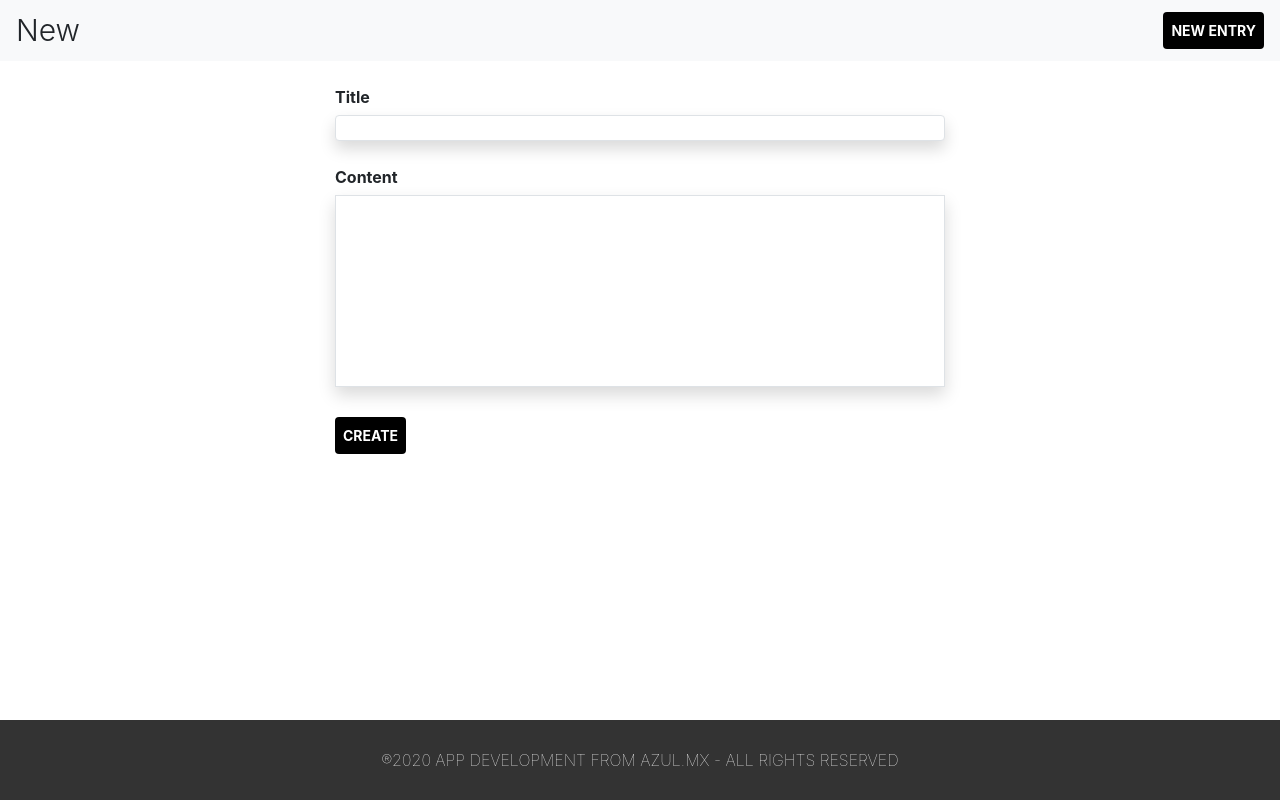
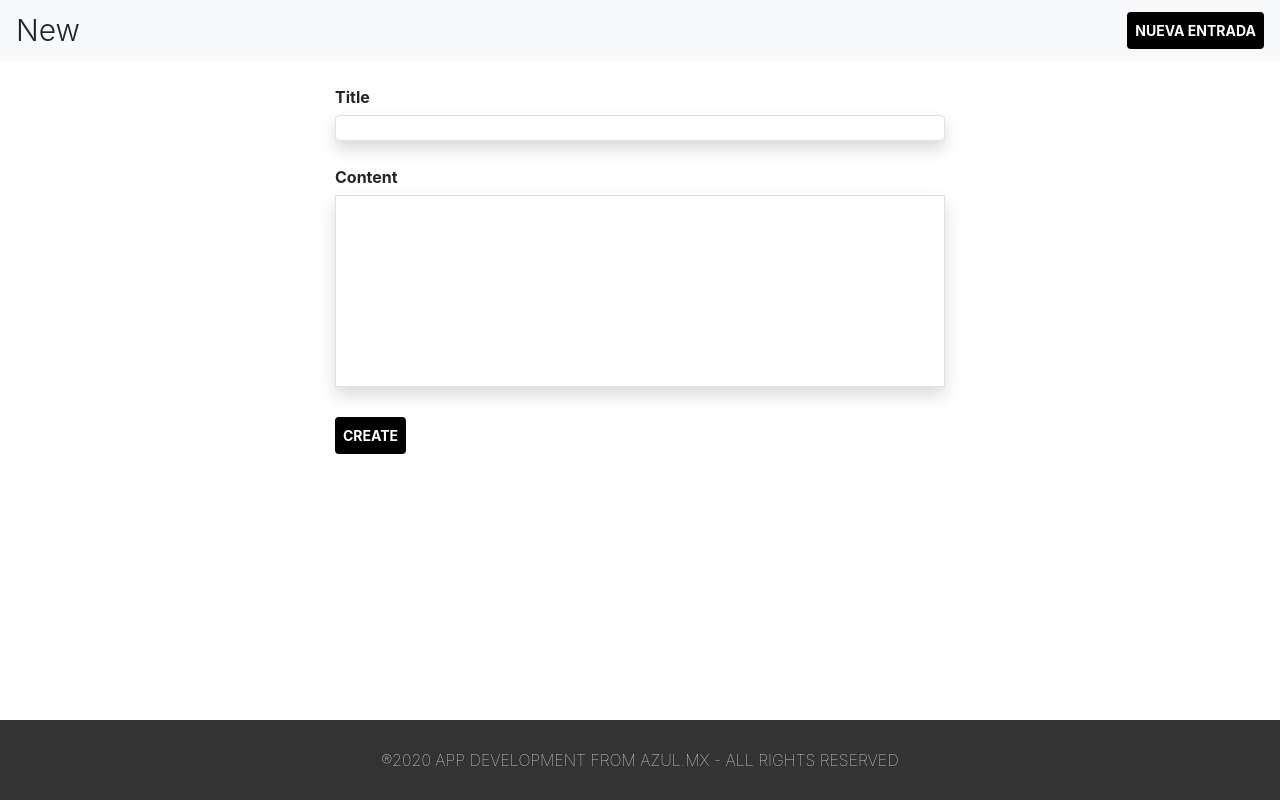
Before and after one commit to axelobscura/next-mysql, a Next.js app: page /new in a window 1280 px wide. Built offline with nearby package versions, Linux system fonts and the light colour scheme.

Commit message:
Translation

```diff
--- a/components/nav/index.tsx
+++ b/components/nav/index.tsx
@@ -15,7 +15,7 @@ export default function Nav({ title = 'Entries' }) {
             <a className="font-light text-3xl">{title}</a>
           </Link>
         </Navbar.Collapse>
-        <ButtonLink href="/new">New Entry</ButtonLink>
+        <ButtonLink href="/new">NUEVA ENTRADA</ButtonLink>
       </Navbar>
     </Container>
   )
```
